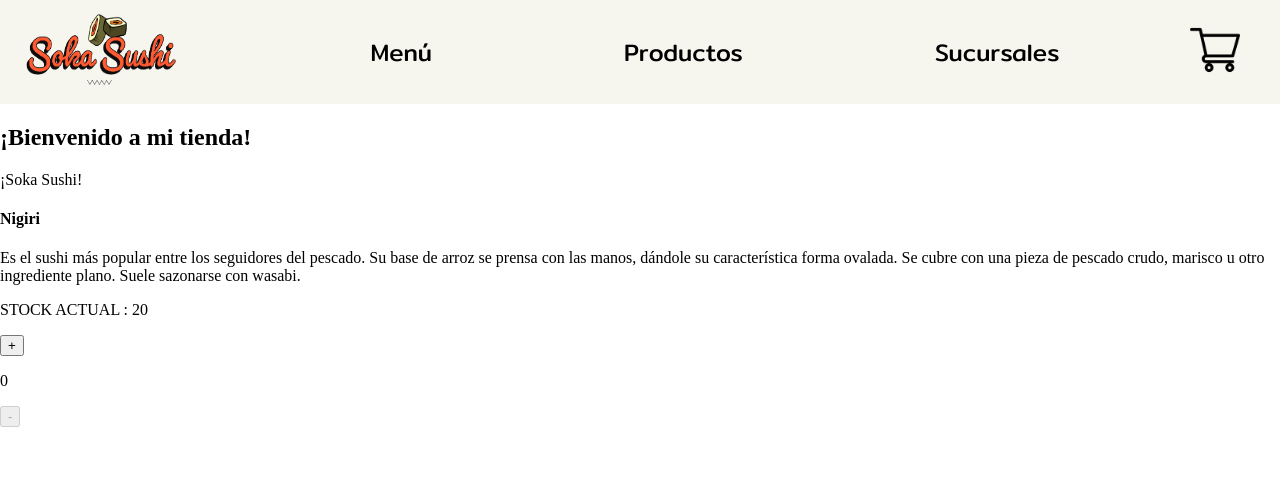
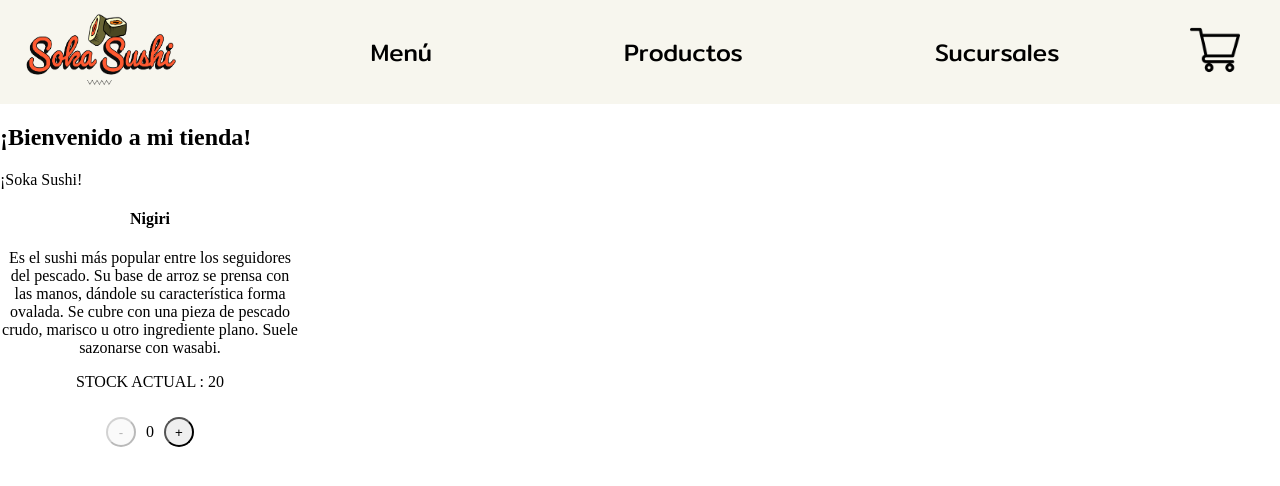
Before and after one commit to AgusttinSC/ReactProject, a React (Create React App) app: page / in a window 1280 px wide. Shown: the top 486 px of the page. Built offline with nearby package versions, Linux system fonts and the light colour scheme.

Commit message:
estilos terminados

```diff
--- a/src/assets/css/styles.css
+++ b/src/assets/css/styles.css
@@ -71,3 +71,37 @@ nav {
 /* Termina carrito */
 
 /* CONTADOR */
+
+.contador-container {
+    width: 300px;
+    text-align: center;
+}
+
+.boton-container {
+    display: flex;
+    justify-content: center;
+    align-items: center;
+}
+
+.boton-container button {
+    width: 30px;
+    height: 30px;
+    border-radius: 50%;
+    margin: 0 10px;
+}
+
+.boton-container button:active {
+    display: flex;
+    justify-content: center;
+    align-items: center;
+    border: 2px solid rgb(255, 90, 49);;
+}
+
+.boton-container button p:active {
+    display: flex;
+    justify-content: center;
+    align-items: center;
+    color:rgb(255, 90, 49);;
+}
+
+/* TERMINA CONTADOR */
--- a/src/components/ItemCount.js
+++ b/src/components/ItemCount.js
@@ -19,9 +19,12 @@ const ItemCount = ({stock}) => {
         <p>Es el sushi más popular entre los seguidores del pescado. Su base de arroz se prensa con las manos, dándole su característica forma ovalada. Se cubre con una pieza de pescado crudo, marisco u otro ingrediente plano. Suele sazonarse con wasabi.</p>
         <p>STOCK ACTUAL : {stock}</p>
 
+        <div className='boton-container'>
+        <button onClick={restar} disabled = {contador <= 0}>-</button>
+        <p>{contador}</p>
         <button onClick={sumar} disabled = {contador >= stock}>+</button>
-        <p>{contador}</p>
-        <button onClick={restar} disabled = {contador <= 0}>-</button>
+        </div>
+
     </div>
   )
 }
```
